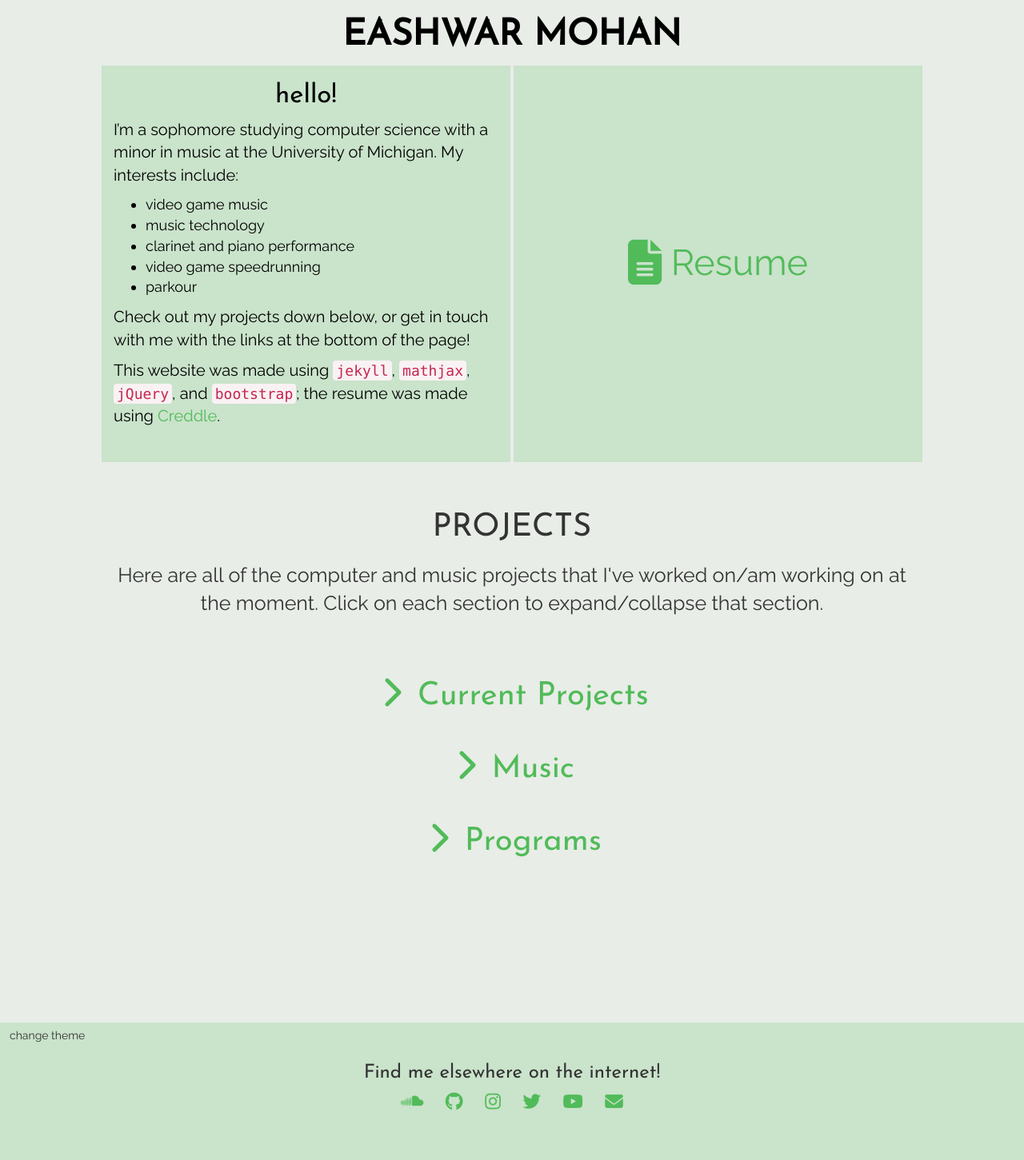
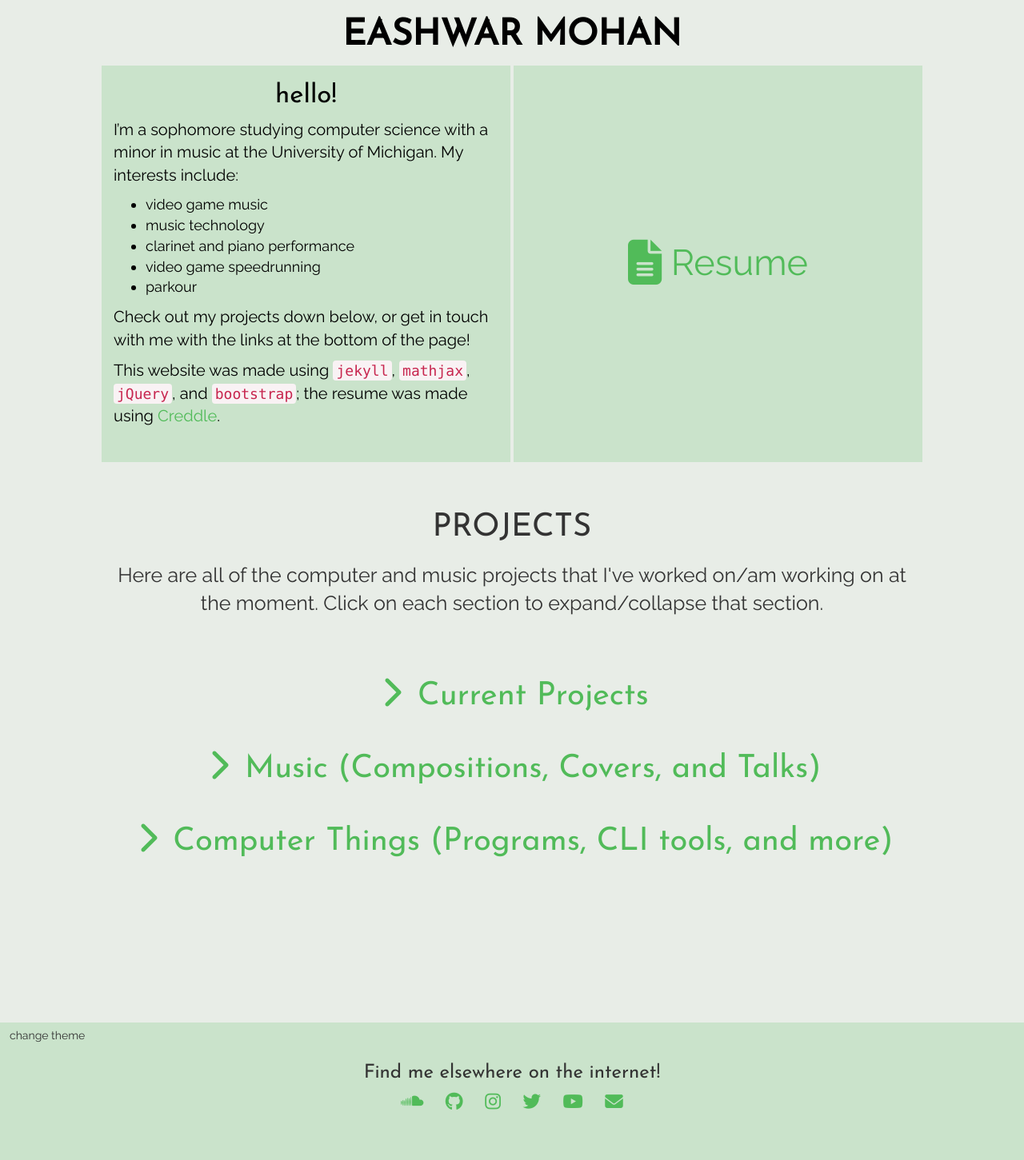
Before and after one commit to eashwar/eash.dev, a Jekyll site: the page built from index.html, in a window 1280 px wide. Shown: the whole page at 80% size. Built offline with Jekyll 4.4.1, drawn with Linux system fonts in a browser that asks for light colours; nearby versions of some CDN libraries; comment, search, counter and statistics services are not loaded.

Commit message:
Update project section headers to be more descriptive

```diff
--- a/index.html
+++ b/index.html
@@ -88,7 +88,7 @@ redirect_from: "/projects.html"
 		<h2 class="section-title">
             <button data-toggle="collapse" data-target="#musicsection" aria-expanded="true" class="btn btn-link collapsed">
                 <i class="fa fa-chevron-down"></i>
-                Music
+                Music (Compositions, Covers, and Talks)
             </button>
         </h2>
         <div id="musicsection" class="collapse">
@@ -120,7 +120,7 @@ redirect_from: "/projects.html"
         <h2 class="section-title">
             <button data-toggle="collapse" data-target="#computersection" aria-expanded="true" class="btn btn-link collapsed">
                 <i class="fa fa-chevron-down"></i>
-                Programs
+                Computer Things (Programs, CLI tools, and more)
             </button>
         </h2>
         <div id="computersection" class="collapse">
```
